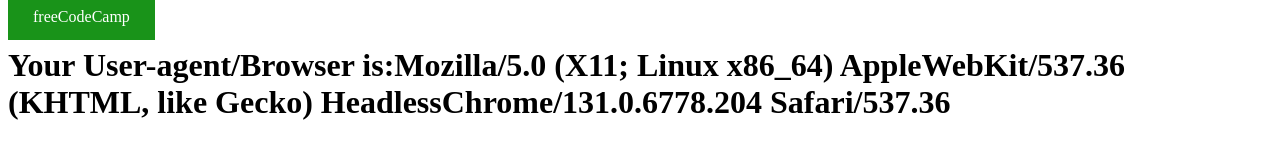
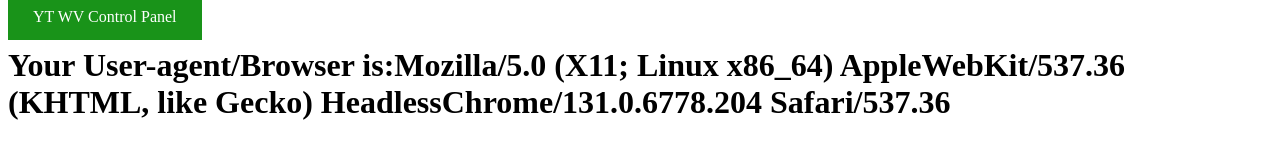
Before and after one commit to JoinMeOnFB/uacheck, a plain HTML site: page index.html in a window 1280 px wide. Drawn offline with Linux system fonts and the light colour scheme.

Commit message:
Update index.html

```diff
--- a/index.html
+++ b/index.html
@@ -23,7 +23,7 @@
       };
     </script>
 
-  <a class="fcc-btn" href="https://median.dev/auth">freeCodeCamp</a>
+  <a class="fcc-btn" href="control-panel-yt_wv.html">YT WV Control Panel</a>
 
 <h1 id="demo"></h1>
 
```
